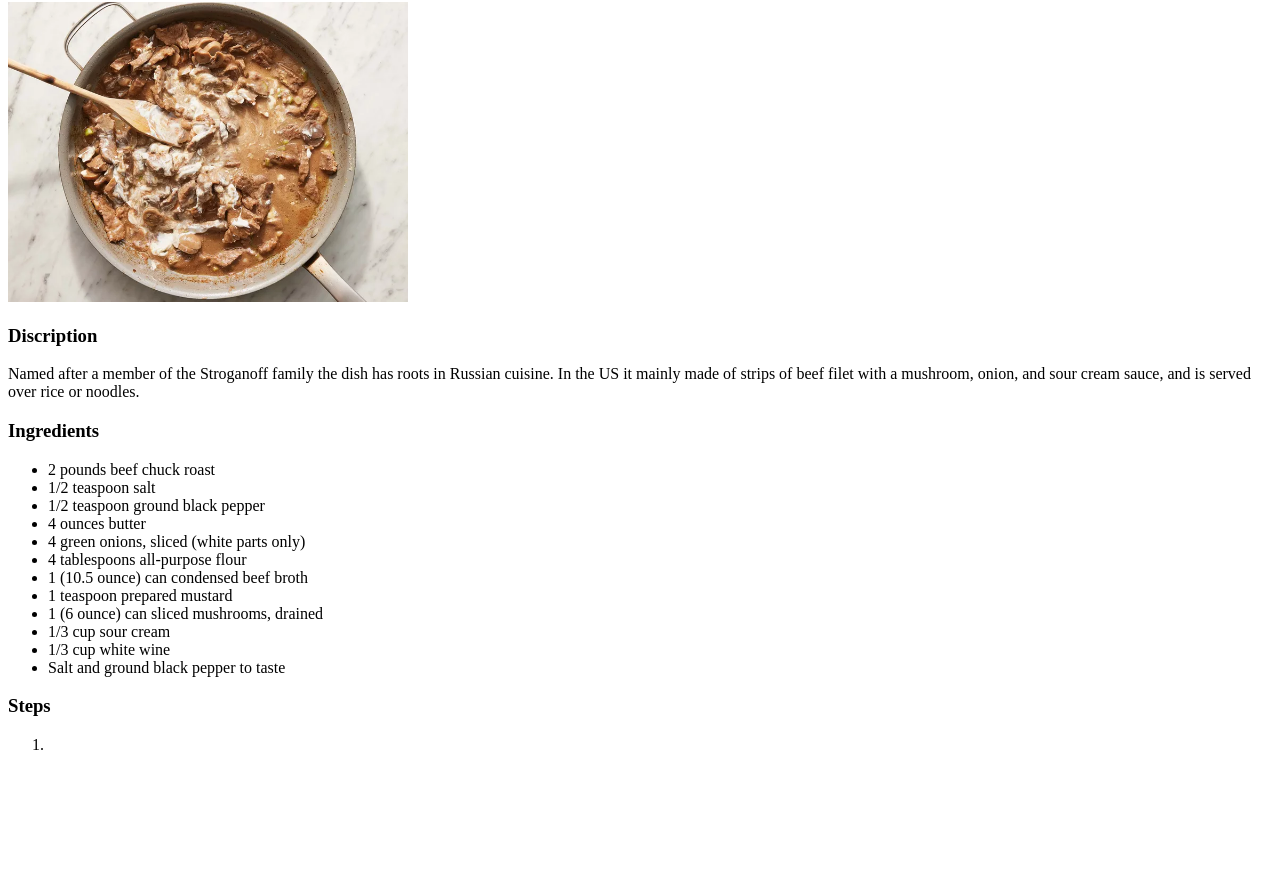
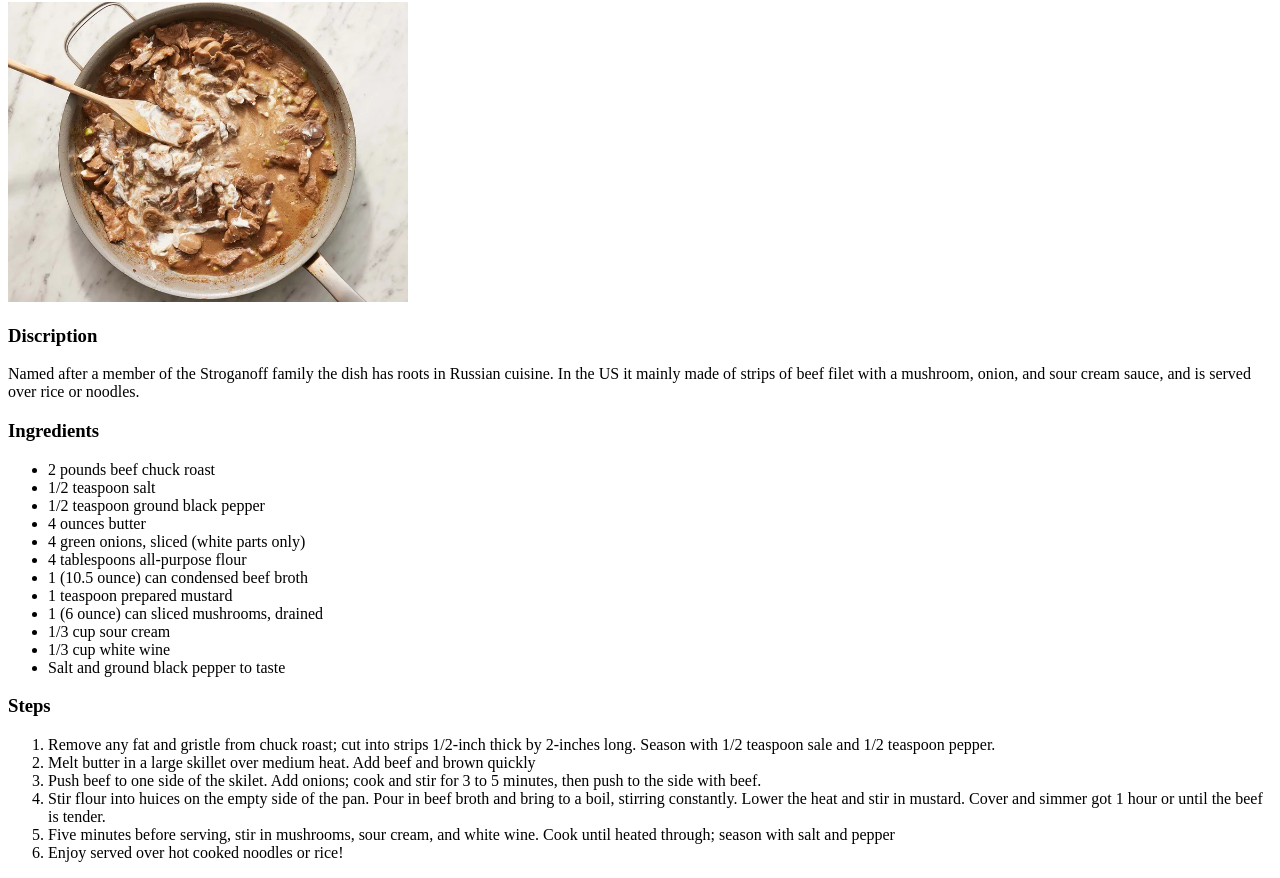
Before and after one commit to MegaK30/odin-recipes, a plain HTML site: page recipes/beef-stroganoff.html in a window 1280 px wide. Shown: the part 78-956 px from the top of the page. Before the commit the page ends 848 px from the top, so only its background shows below. Drawn offline with Linux system fonts and the light colour scheme.

Commit message:
Added ordered step list on how to combine ingredients and cook beef stroganoff.

```diff
--- a/recipes/beef-stroganoff.html
+++ b/recipes/beef-stroganoff.html
@@ -35,12 +35,12 @@
     <h3><p>Steps</p></h3>
 
     <ol>
-        <li></li>
-
-
-
-
-
+        <li>Remove any fat and gristle from chuck roast; cut into strips 1/2-inch thick by 2-inches long. Season with 1/2 teaspoon sale and 1/2 teaspoon pepper.</li>
+        <li>Melt butter in a large skillet over medium heat. Add beef and brown quickly</li>
+        <li>Push beef to one side of the skilet. Add onions; cook and stir for 3 to 5 minutes, then push to the side with beef.</li>
+        <li>Stir flour into huices on the empty side of the pan. Pour in beef broth and bring to a boil, stirring constantly. Lower the heat and stir in mustard. Cover and simmer got 1 hour or until the beef is tender.</li>
+        <li>Five minutes before serving, stir in mushrooms, sour cream, and white wine. Cook until heated through; season with salt and pepper</li>
+        <li>Enjoy served over hot cooked noodles or rice!</li>
     </ol>
 
 
```
